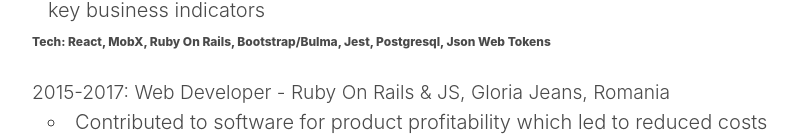
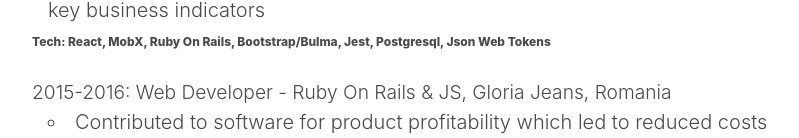
Before and after one commit to emilMircea/portfolio, a React (Create React App) app: page /cv in a window 1280 px wide. Shown: the part 662-800 px from the top of the page, without its empty margins (240-1039 px from the left). Built offline with nearby package versions, Linux system fonts and the light colour scheme.

Commit message:
adjust dates

```diff
--- a/src/components/CV/Employment.js
+++ b/src/components/CV/Employment.js
@@ -25,10 +25,10 @@
   </React.Fragment>
 );
 
-const TwoThousandSixteen = () => (
+const TwoThousandFifteen = () => (
   <React.Fragment>
     <p className="is-capitalized employment-position">
-      2015-2017: Web Developer - Ruby on Rails & JS, Gloria Jeans, Romania
+      2015-2016: Web Developer - Ruby on Rails & JS, Gloria Jeans, Romania
     </p>
     <Achievement className="has-text-weight-light is-size-5">
       Contributed to software for product profitability which led to reduced
@@ -100,7 +100,7 @@
     <br />
     <TwoThousandSeventeen />
     <br />
-    <TwoThousandSixteen />
+    <TwoThousandFifteen />
     <br />
     <TwoThousandEight />
     <br />
```
